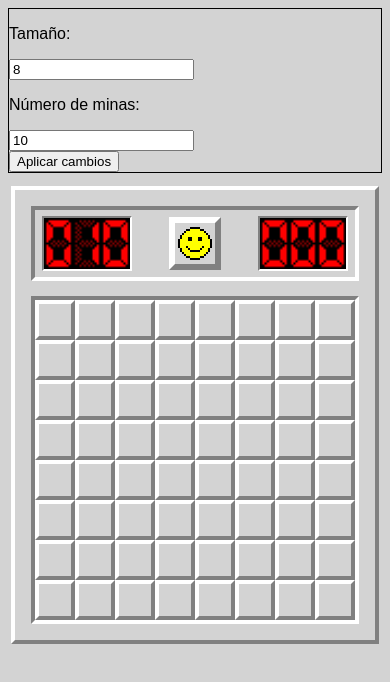
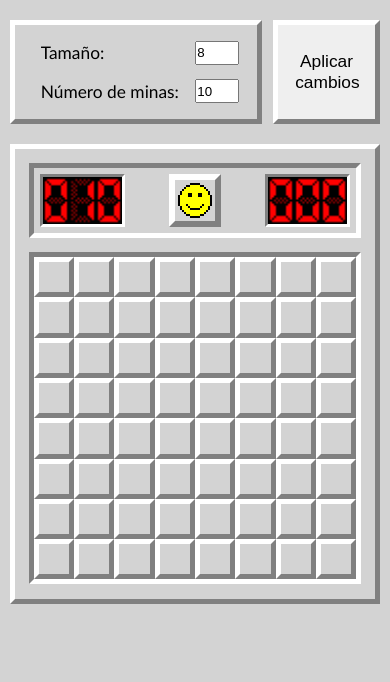
Before and after one commit to jiuugo/minesweeper-clone-JS, a plain HTML site: page index.html in a window 390 px wide. Drawn offline with Linux system fonts and the light colour scheme.

Commit message:
Intento mobile-first

```diff
--- a/css/style.css
+++ b/css/style.css
@@ -1,48 +1,99 @@
 body {
-    font-family: Arial, Helvetica, sans-serif;
+    font-family: 'Trebuchet MS', 'Lucida Sans Unicode', 'Lucida Grande', 'Lucida Sans', Arial, sans-serif;
     background-color: lightgray;
-    font-size: 5.7vw;
 }
 
-.form {
-    font-size: 12pt;
+* {
+    /* border: 1px solid black; */
+    margin: 0;
+    padding: 0;
+}
+
+.ajustes {
+    box-sizing: border-box;
+    width: 95vw;
+    margin: 20px auto;
+
+    font-size: 13pt;
+
+    display: flex;
+    justify-content: space-between;
+}
+
+.nosemasnombres {
+    box-sizing: border-box;
     border: 1px solid black;
-    /* display: flex; */
+    display: flex;
+    flex-direction: column;
+    width: 68%;
+    padding: 0.5em 1em;
+
+    border-top: 0.33em solid white;
+    border-left: 0.33em solid white;
+    border-right: 0.33em solid gray;
+    border-bottom: 0.33em solid gray;
+}
+
+.ajustes p {
+    padding: 0.5em;
+}
+
+.ajustes input {
+    width: 3em;
+    height: 1.5em;
+    margin: auto 0;
+}
+
+.ajustes button {
+    font-size: 13pt;
+    width: 29%;
+    border: none;
+    padding: 0 1em;
+
+    border-top: 0.33em solid white;
+    border-left: 0.33em solid white;
+    border-right: 0.33em solid gray;
+    border-bottom: 0.33em solid gray;
+}
+
+.filaAjustes {
+    display: flex;
+    justify-content: space-between;
 }
 
 #tabla {
+    box-sizing: border-box;
     margin: 0.6em auto;
-    width: max-content;
+    width: 95vw;
     padding: 0.7em;
 
-    border-top: 0.22em solid white;
-    border-left: 0.22em solid white;
-    border-right: 0.22em solid gray;
-    border-bottom: 0.22em solid gray;
+    border-top: 0.25em solid white;
+    border-left: 0.25em solid white;
+    border-right: 0.25em solid gray;
+    border-bottom: 0.25em solid gray;
+
+    font-size: 18pt;
+    font-size: 5.2vw;
 }
 
 #tablero {
     margin: 0 auto;
-    padding-right: 0.4em;
 
     display: grid;
-    column-gap: 0.4em;
 
     box-sizing: border-box;
-    width: max-content;
 
-    border-top: 0.22em solid gray;
-    border-left: 0.22em solid gray;
-    border-right: 0.22em solid white;
-    border-bottom: 0.22em solid white;
+    border-top: 0.25em solid gray;
+    border-left: 0.25em solid gray;
+    border-right: 0.25em solid white;
+    border-bottom: 0.25em solid white;
     background-color: gray;
 }
 
 .casilla {
     background-color: lightgrey;
     box-sizing: border-box;
-    height: 1.8em;
-    width: 1.8em;
+    aspect-ratio: 1;
 
     display: flex;
 }
@@ -52,21 +103,24 @@ body {
 }
 
 .tapada {
-    border-top: 0.22em solid white;
-    border-left: 0.22em solid white;
-    border-right: 0.22em solid gray;
-    border-bottom: 0.22em solid gray;
+    border-top: 0.25em solid white;
+    border-left: 0.25em solid white;
+    border-right: 0.25em solid gray;
+    border-bottom: 0.25em solid gray;
 }
 
 .casilla img {
-    width: 1.5em;
-    height: 1.5em;
+    aspect-ratio: 1;
+    width: 85%;
+}
+
+.tapada img {
+    width: 100%;
 }
 
 .sprite {
     /* pixelperfect: */
     image-rendering: pixelated;
-
 
     margin: auto;
 
@@ -74,12 +128,12 @@ body {
 }
 
 #mostrador {
-    height: 3em;
+    height: 3.2em;
 
-    border-top: 0.22em solid gray;
-    border-left: 0.22em solid gray;
-    border-right: 0.22em solid white;
-    border-bottom: 0.22em solid white;
+    border-top: 0.25em solid gray;
+    border-left: 0.25em solid gray;
+    border-right: 0.25em solid white;
+    border-bottom: 0.25em solid white;
     background-color: lightgrey;
 
     margin-bottom: 0.7em;
@@ -95,7 +149,7 @@ body {
     border-bottom: 0.3em solid gray;
 
     justify-content: center;
-    width: 1.8em;
+    aspect-ratio: 1;
 
     cursor: pointer;
     display: flex;
@@ -114,10 +168,10 @@ body {
     margin-left: 0.3em;
     margin-right: 0.3em;
 
-    border-top: 0.1em solid gray;
-    border-left: 0.1em solid gray;
-    border-right: 0.1em solid white;
-    border-bottom: 0.1em solid white;
+    border-top: 0.15em solid gray;
+    border-left: 0.15em solid gray;
+    border-right: 0.15em solid white;
+    border-bottom: 0.15em solid white;
 }
 
 #bombasRestantes img,
@@ -126,6 +180,38 @@ body {
 }
 
 #botonReinicio img {
-    width: 1.5em;
+    width: 85%;
     margin: auto;
 }
+
+@media (min-width: 768px) {
+    #tabla {
+        font-size: 2.3vw;
+        width: max-content;
+        /* position: relative; */
+    }
+
+    .ajustes {
+        margin-top: 0;
+        font-size: 14pt;
+        width: 30vw;
+        position: absolute;
+        left: 0.7em;
+        flex-direction: column;
+    }
+
+    .nosemasnombres{
+        width: 100%;
+    }
+
+    #cambiar {
+        font-size: 14pt;
+        margin-top: 1em;
+        width: 100%;
+        padding: 1em;
+    }
+
+    .ajustes input{
+        font-size: 12pt;
+    }
+}
--- a/index.html
+++ b/index.html
@@ -11,15 +11,18 @@
 
 <body>
 
-    <div class="form">
-        <div class="tamano">
-            <p>Tamaño: </p>
-            <input type="number" name="tamano" id="tamano" value="8" min="5" step="1" />
+    <div class="ajustes">
+        <div class="nosemasnombres">
+            <div class="filaAjustes">
+                <p>Tamaño: </p>
+                <input type="number" name="tamano" id="tamano" value="8" min="5" step="1" />
+            </div>
+            <div class="filaAjustes">
+                <p>Número de minas:</p>
+                <input type="number" name="nBombas" id="nBombas" value="10" min="1" step="1" />
+            </div>
         </div>
-        <div class="nBombas">
-            <p>Número de minas:</p>
-            <input type="number" name="nBombas" id="nBombas" value="10" min="1" step="1" />
-        </div>
+
         <button id="cambiar">Aplicar cambios</button>
     </div>
 
--- a/js/iniciaTableros.js
+++ b/js/iniciaTableros.js
@@ -112,7 +112,7 @@ function iniciaTableroHtml() {
     const tablero = document.getElementById("tablero");
     tablero.innerHTML = "";
 
-    tablero.style.gridTemplateColumns = `repeat(${tamanoTablero}, 1.4em)`;
+    tablero.style.gridTemplateColumns = `repeat(${tamanoTablero}, 1fr)`;
 
     for (let i = 0; i < tamanoTablero * tamanoTablero; i++) {
         let div = document.createElement("div");
```
